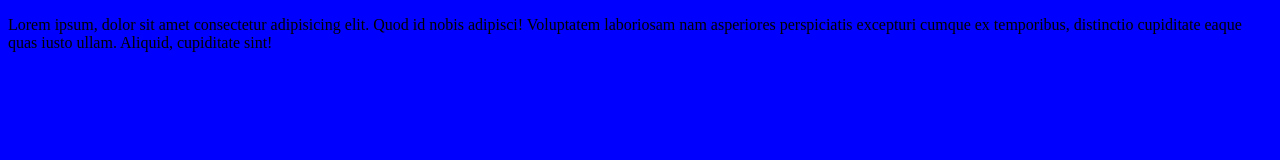
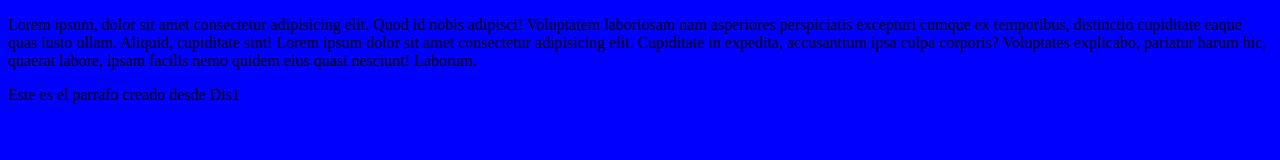
Before and after one commit to JulioAburto/EmpresaB, a plain HTML site: page index.html in a window 1280 px wide. Drawn offline with Linux system fonts and the light colour scheme.

Commit message:
Crenado parrafo 2 desde Dis1

```diff
--- a/index.html
+++ b/index.html
@@ -13,6 +13,11 @@
 			Lorem ipsum, dolor sit amet consectetur adipisicing elit. Quod id nobis adipisci! Voluptatem
 			laboriosam nam asperiores perspiciatis excepturi cumque ex temporibus, distinctio cupiditate
 			eaque quas iusto ullam. Aliquid, cupiditate sint!
+            Lorem ipsum dolor sit amet consectetur adipisicing elit. Cupiditate in expedita, accusantium ipsa culpa corporis? Voluptates explicabo, pariatur harum hic, quaerat labore, ipsam facilis nemo quidem eius quasi nesciunt! Laborum.
 		</p>
+
+        <p>
+            Este es el parrafo creado desde Dis1
+        </p>
 	</body>
 </html>
```
